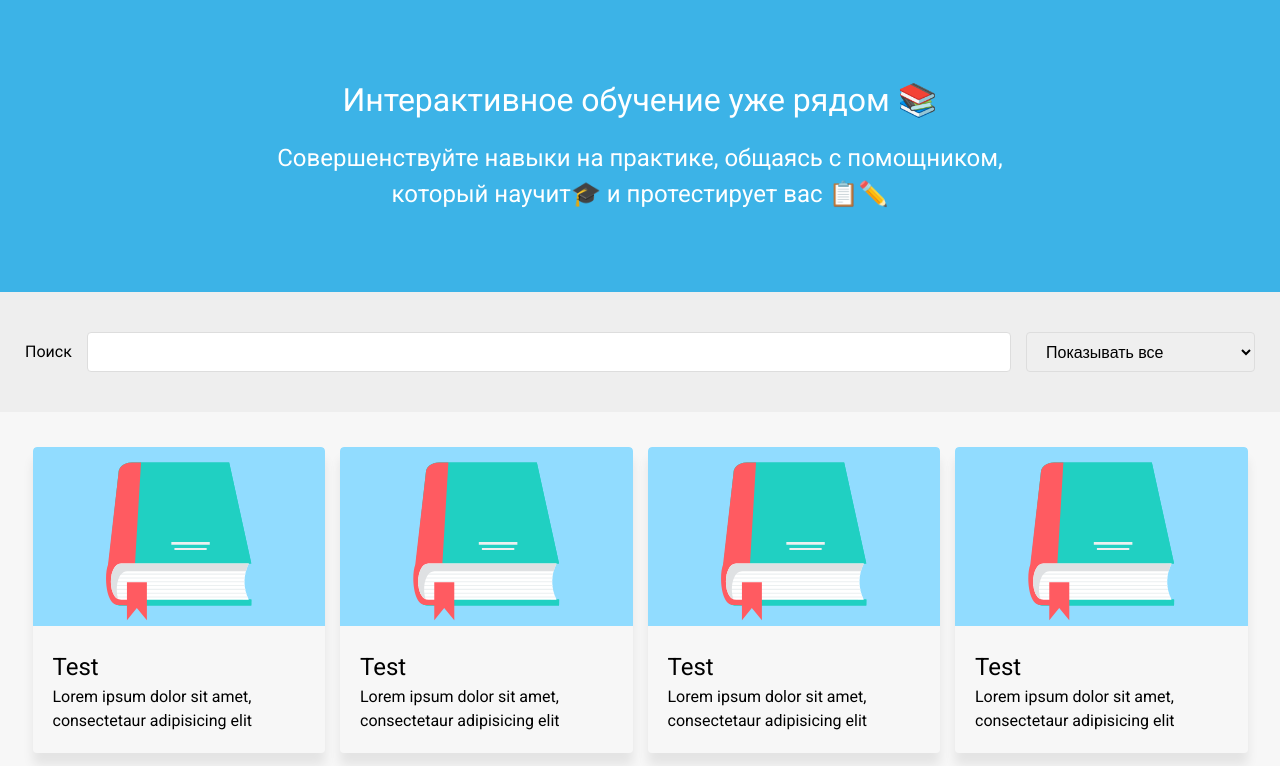
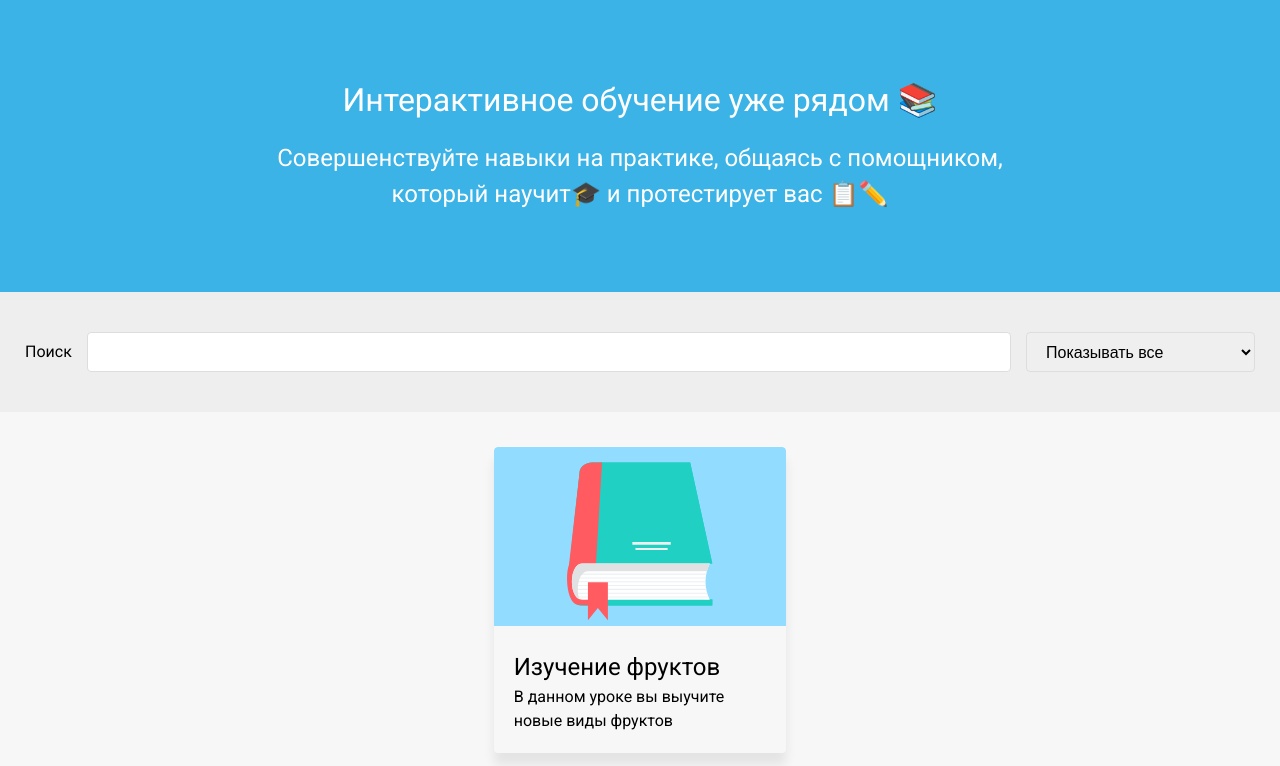
Before and after one commit to Darkvood/study-app, an Angular app: page / in a window 1280 px wide. Shown: the top 766 px of the page. Built offline with nearby package versions, Linux system fonts and the light colour scheme.

Commit message:
Добавлен сервис уроков

```diff
--- a/src/app/lesson-page/lesson-page.component.html
+++ b/src/app/lesson-page/lesson-page.component.html
@@ -1,5 +1,5 @@
 <div class="lesson-page">
   <div class="container">
-    <app-course></app-course>
+    <app-lesson></app-lesson>
   </div>
 </div>
--- a/src/app/lesson-page/lesson-page.component.ts
+++ b/src/app/lesson-page/lesson-page.component.ts
@@ -1,7 +1,7 @@
 import {Component, OnInit} from '@angular/core';
 
 @Component({
-  selector: 'app-course-page',
+  selector: 'app-lesson-page',
   templateUrl: './lesson-page.component.html',
   styleUrls: ['./lesson-page.component.scss']
 })
--- a/src/app/lesson-page/lesson/lesson.component.ts
+++ b/src/app/lesson-page/lesson/lesson.component.ts
@@ -1,7 +1,7 @@
 import {Component, OnInit} from '@angular/core';
 
 @Component({
-  selector: 'app-course',
+  selector: 'app-lesson',
   templateUrl: './lesson.component.html',
   styleUrls: ['./lesson.component.scss']
 })
--- a/src/app/main-page/lesson-card/lesson-card.component.html
+++ b/src/app/main-page/lesson-card/lesson-card.component.html
@@ -2,6 +2,6 @@
   <div class="lesson__img">
     <img src="assets/img/lesson-bg_default.svg" alt="">
   </div>
-  <div class="a-text24">Test</div>
-  <div class="a-text16">Lorem ipsum dolor sit amet, consectetaur adipisicing elit</div>
+  <div class="a-text24">{{ lesson.title }}</div>
+  <div class="a-text16">{{ lesson.shortDescription }}</div>
 </div>
--- a/src/app/main-page/lesson-card/lesson-card.component.scss
+++ b/src/app/main-page/lesson-card/lesson-card.component.scss
@@ -16,6 +16,5 @@
       width: 100%;
       height: 100%;
     }
-
   }
 }
--- a/src/app/main-page/lesson-card/lesson-card.component.ts
+++ b/src/app/main-page/lesson-card/lesson-card.component.ts
@@ -1,16 +1,11 @@
-import {Component, OnInit} from '@angular/core';
+import {Component, Input} from '@angular/core';
+import {ILesson} from '../../shared/base/BaseLesson';
 
 @Component({
-  selector: 'app-lesson',
+  selector: 'app-lesson-card',
   templateUrl: './lesson-card.component.html',
   styleUrls: ['./lesson-card.component.scss'],
 })
-export class LessonCardComponent implements OnInit {
-
-  constructor() {
-  }
-
-  ngOnInit() {
-  }
-
+export class LessonCardComponent {
+  @Input() lesson: ILesson;
 }
--- a/src/app/main-page/main-page.component.html
+++ b/src/app/main-page/main-page.component.html
@@ -15,7 +15,7 @@
   <app-lesson-filters></app-lesson-filters>
   <div class="container">
     <div class="lesson-list">
-      <app-lesson *ngFor="let lesson of visibleList"></app-lesson>
+      <app-lesson-card *ngFor="let lesson of lessonsService.lessons" [lesson]="lesson"></app-lesson-card>
     </div>
   </div>
 </main>
--- a/src/app/main-page/main-page.component.ts
+++ b/src/app/main-page/main-page.component.ts
@@ -1,4 +1,5 @@
 import {Component, OnInit} from '@angular/core';
+import {LessonsService} from '../shared/lessons.service';
 
 @Component({
   selector: 'app-main-page',
@@ -7,9 +8,7 @@ import {Component, OnInit} from '@angular/core';
 })
 export class MainPageComponent implements OnInit {
 
-  visibleList = new Array(6).fill(42);
-
-  constructor() {
+  constructor(private lessonsService: LessonsService) {
   }
 
   ngOnInit() {
--- /dev/null
+++ b/src/app/shared/base/BaseLesson.ts
@@ -0,0 +1,16 @@
+export interface ILesson {
+  title: string;
+  shortDescription: string;
+  img: string;
+  done: boolean;
+}
+
+export abstract class BaseLesson implements ILesson {
+  abstract title: string;
+  abstract shortDescription: string;
+  img = '';
+  done: boolean;
+
+  constructor(public isDone = false) {
+  }
+}
--- /dev/null
+++ b/src/app/shared/lessons.service.ts
@@ -0,0 +1,19 @@
+import {Injectable} from '@angular/core';
+import * as LessonList from './lessons/LessonProvider';
+import {ILesson} from './base/BaseLesson';
+
+@Injectable({
+  providedIn: 'root'
+})
+export class LessonsService {
+  lessons: ILesson[] = [];
+
+  constructor() {
+    // tslint:disable-next-line:forin
+    for (const name in LessonList) {
+
+      // tslint:disable-next-line:new-parens
+      this.lessons.push(new LessonList[name]);
+    }
+  }
+}
--- /dev/null
+++ b/src/app/shared/lessons/FruitLesson.ts
@@ -0,0 +1,6 @@
+import {BaseLesson, ILesson} from '../base/BaseLesson';
+
+export class FruitLesson extends BaseLesson implements ILesson {
+  title = 'Изучение фруктов';
+  shortDescription = 'В данном уроке вы выучите новые виды фруктов';
+}
--- /dev/null
+++ b/src/app/shared/lessons/LessonProvider.ts
@@ -0,0 +1 @@
+export {FruitLesson} from './FruitLesson';
```
